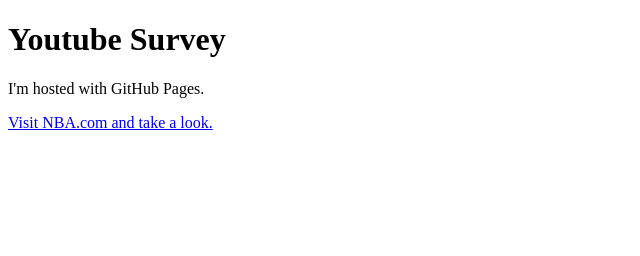
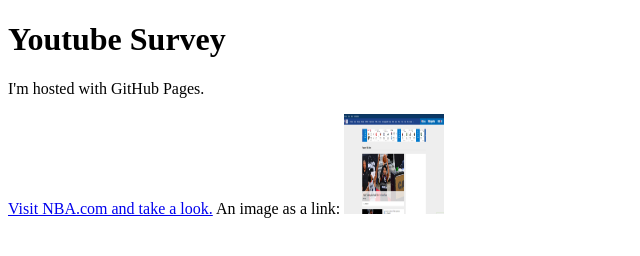
Before and after one commit to Birathesh-mano/Birathesh-mano.github.io, a plain HTML site: page index.html in a window 1280 px wide. Shown: the whole page, without its empty margins (0-640 px from the left). Drawn offline with Linux system fonts and the light colour scheme.

Commit message:
Update index.html

```diff
--- a/index.html
+++ b/index.html
@@ -8,8 +8,13 @@
 <body>
 <h1>Youtube Survey</h1>
 <p>I'm hosted with GitHub Pages.</p>
+
 <a href="https://ca.nba.com/">Visit NBA.com and take a look.</a>
 
+
+An image as a link: <a href="https://ca.nba.com/">
+<img border="0" alt="NBA HOME" src="nba_image.PNG" width="100" height="100">
+</a>
 
 
 
```
